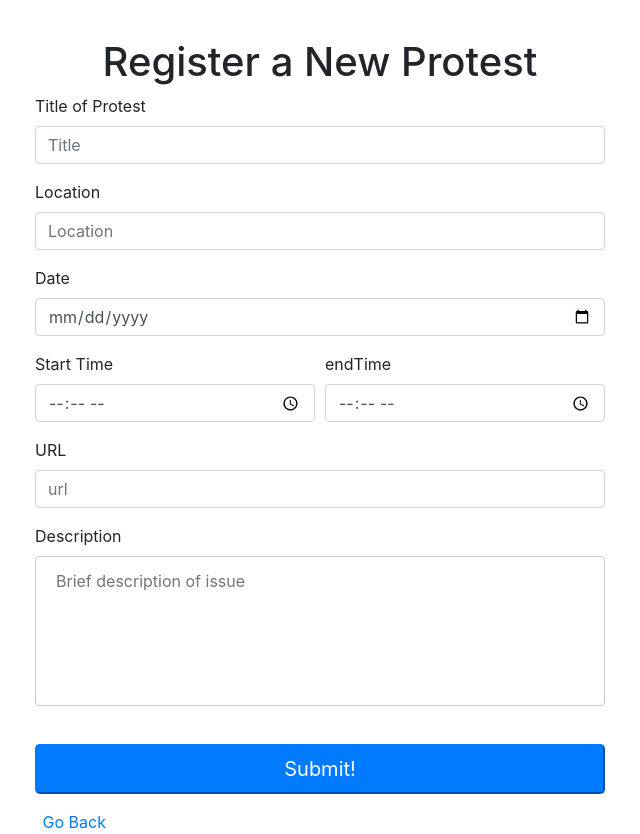
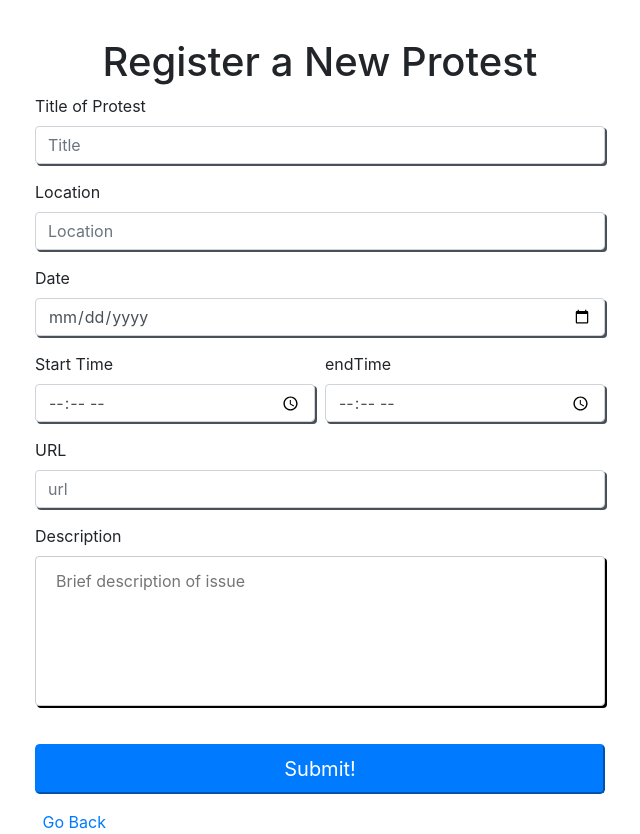
Before and after one commit to kareemassad/Empower, a Flask app: page /rally_form in a window 1280 px wide. Shown: the whole page, without its empty margins (320-960 px from the left). Run offline with Flask 2, Linux system fonts and the light colour scheme; parts of the project's set-up code (start-up, migrations or seed data) failed here and were passed over; some libraries are stand-ins or nearby versions.

Commit message:
added borders to alois shame of a form

```diff
--- a/static/styles/newStyles.css
+++ b/static/styles/newStyles.css
@@ -12,4 +12,9 @@ textarea {
     background-color: #fff;
     font-size: 16px;
     resize: none;
+    box-shadow: 2px 2px;
 }
+
+.form-control{
+    box-shadow: 2px 2px;
+}
```
Also changed, not shown: templates/rally_form.html (line endings or trailing spaces).
